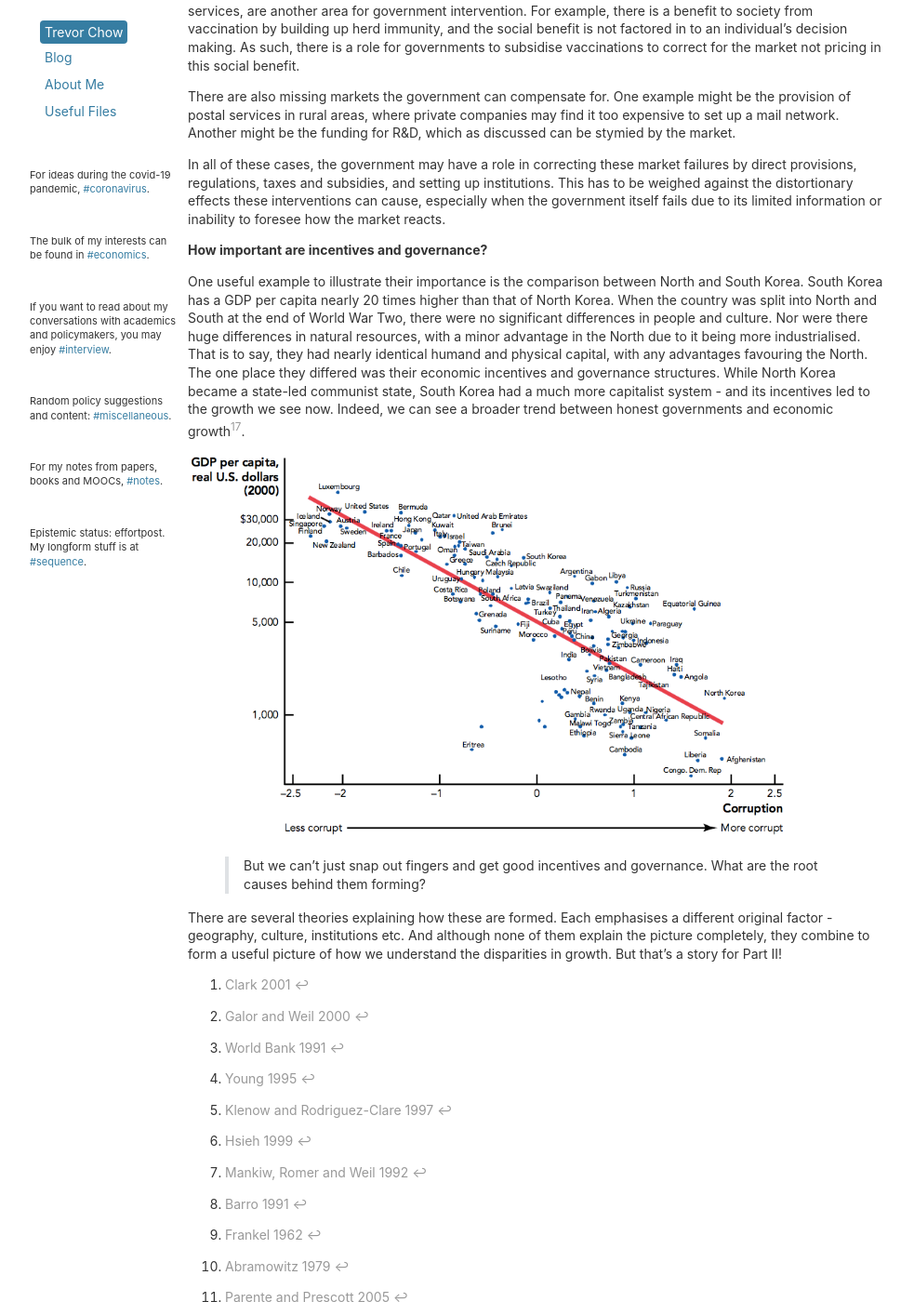
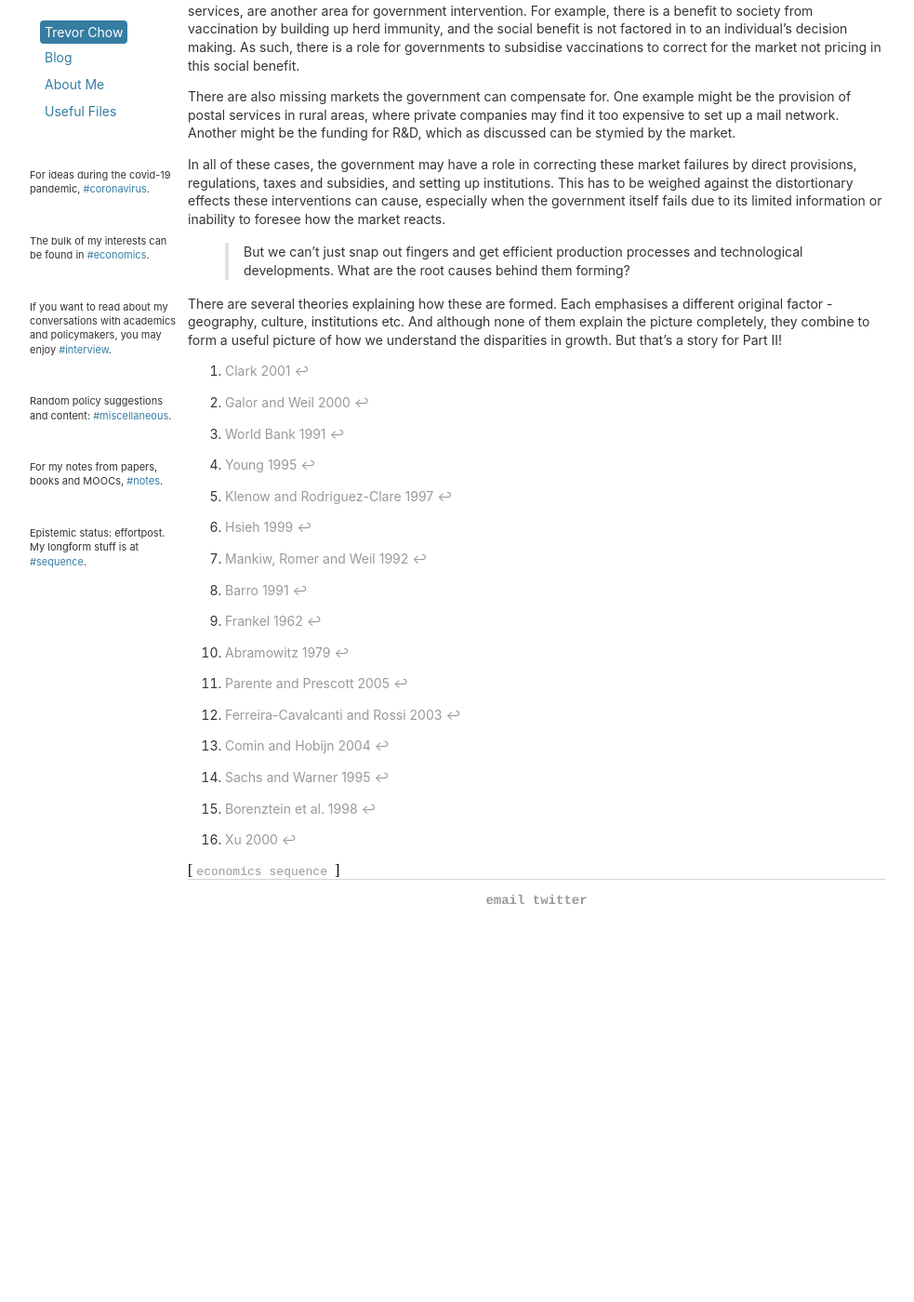
Before and after one commit to tmychow/tmychow.github.io, a Jekyll site: the page built from _posts/2020-07-10-a-primer-on-economic-growth-part-I.md, in a window 1280 px wide and 1400 px high, scrolled down 4447 px. Shown: the whole window at 93% size, without its empty margins (28-1011 px from the left). Built offline with Jekyll 4.4.1, drawn with Linux system fonts in a browser that asks for light colours; formulas are drawn with MathJax 3; after the commit the page ends 5437 px from its top, so only the background shows below that; some of the changed text lies outside the part shown.

Commit message:
Update 2020-07-10-a-primer-on-economic-growth-part-I.md

```diff
--- a/_posts/2020-07-10-a-primer-on-economic-growth-part-I.md
+++ b/_posts/2020-07-10-a-primer-on-economic-growth-part-I.md
@@ -156,14 +156,6 @@ There are also missing markets the government can compensate for. One example mi
 
 In all of these cases, the government may have a role in correcting these market failures by direct provisions, regulations, taxes and subsidies, and setting up institutions. This has to be weighed against the distortionary effects these interventions can cause, especially when the government itself fails due to its limited information or inability to foresee how the market reacts.
 
-**How important are incentives and governance?**
-
-One useful example to illustrate their importance is the comparison between North and South Korea. South Korea has a GDP per capita nearly 20 times higher than that of North Korea. When the country was split into North and South at the end of World War Two, there were no significant differences in people and culture. Nor were there huge differences in natural resources, with a minor advantage in the North due to it being more industrialised. That is to say, they had nearly identical humand and physical capital, with any advantages favouring the North. The one place they differed was their economic incentives and governance structures. While North Korea became a state-led communist state, South Korea had a much more capitalist system - and its incentives led to the growth we see now. Indeed, we can see a broader trend between honest governments and economic growth[^Z].
-
-[^Z]: [World Development Indicators 2005](https://openknowledge.worldbank.org/handle/10986/12425)
-
-![Corruption](/assets/corruptionandgrowth.png){:width="650px"}
-
-> But we can't just snap out fingers and get good incentives and governance. What are the root causes behind them forming?
+> But we can't just snap out fingers and get efficient production processes and technological developments. What are the root causes behind them forming?
 
 There are several theories explaining how these are formed. Each emphasises a different original factor - geography, culture, institutions etc. And although none of them explain the picture completely, they combine to form a useful picture of how we understand the disparities in growth. But that's a story for Part II!
```
